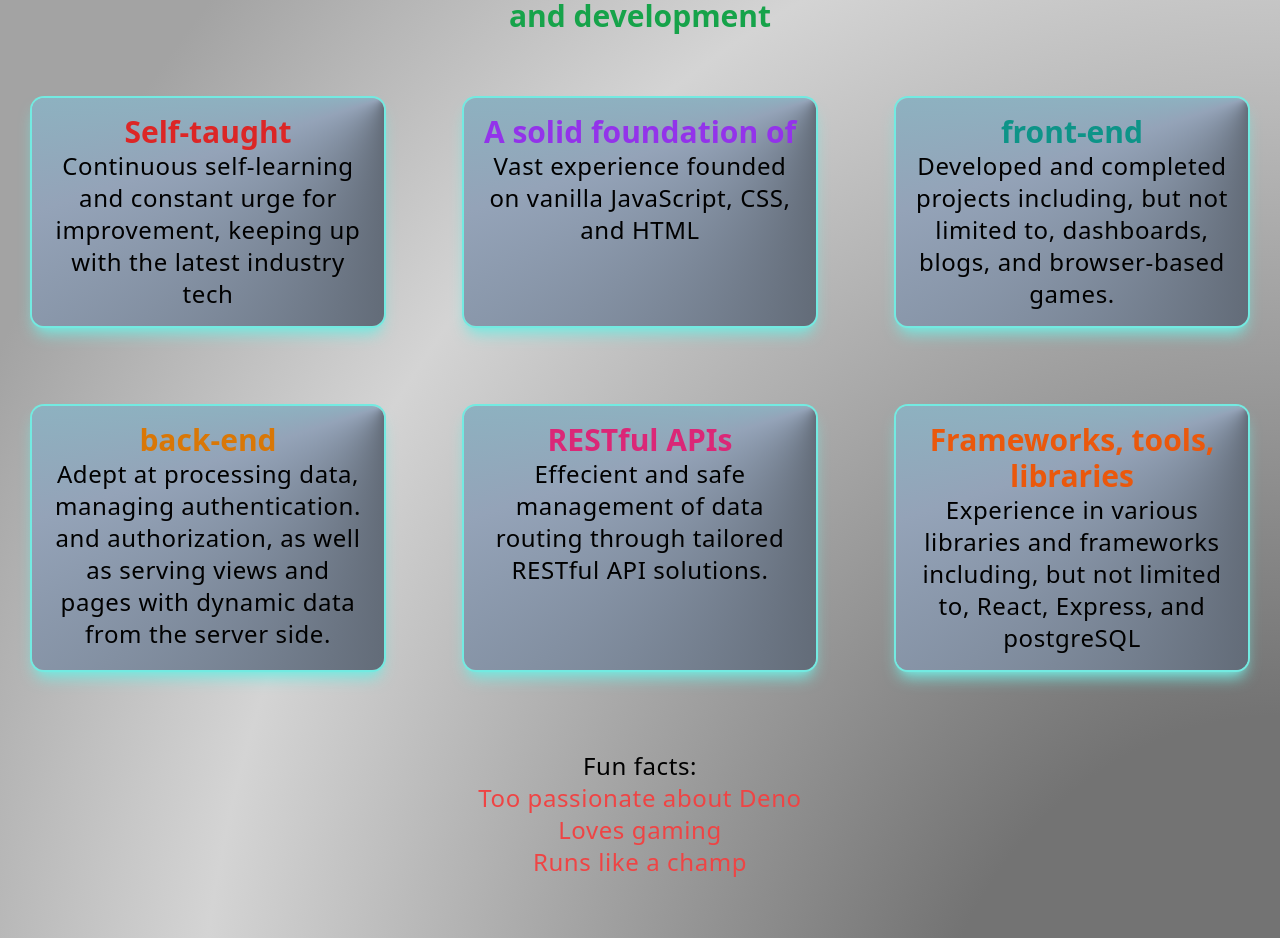
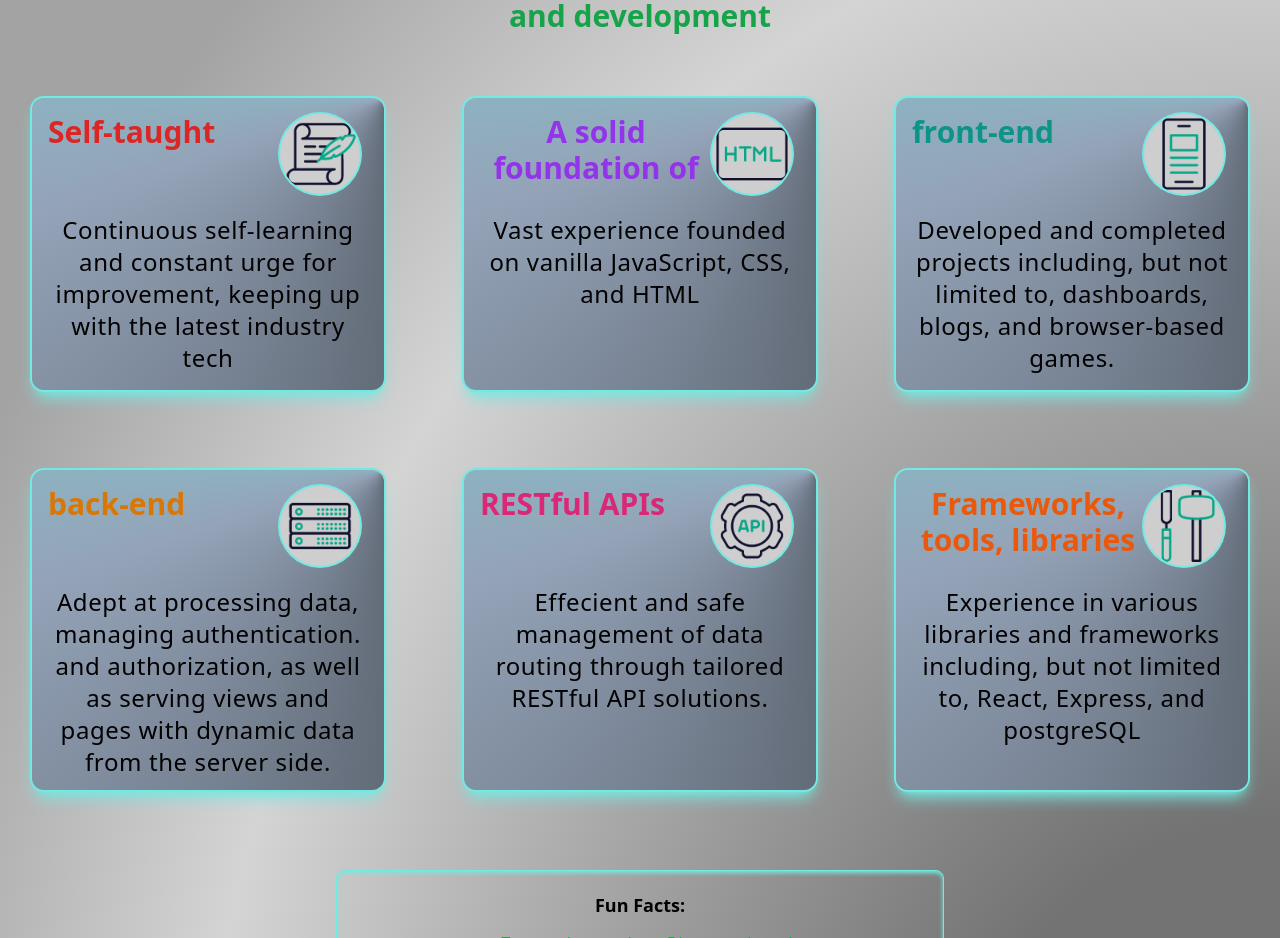
Before and after one commit to DanishKodeMonkey/DKM-website, a React (Vite) app: page /about in a window 1280 px wide. Shown: the part 354-1292 px from the top of the page. Built offline with nearby package versions, Linux system fonts and the light colour scheme.

Commit message:
update about me page

```diff
--- a/src/pages/About.tsx
+++ b/src/pages/About.tsx
@@ -1,4 +1,17 @@
 import _React from "react";
+
+//@ts-ignore:deno hates images
+import selfTaughtGif from '../public/assets/wired-outline-2344-poetry-hover-pinch.gif'
+//@ts-ignore:deno hates images
+import backEndGif from '../public/assets/wired-outline-58-servers-hover-pinch.gif'
+//@ts-ignore:deno hates images
+import frontEndGif from '../public/assets/wired-outline-1329-responsive-hover-responsive.gif'
+//@ts-ignore:deno hates images
+import foundationGif from '../public/assets/wired-outline-1321-html-5-code-language-hover-pinch.gif'
+//@ts-ignore:deno hates images
+import apiGif from '../public/assets/wired-outline-1330-rest-api-hover-machine.gif'
+//@ts-ignore:deno hates images
+import frameworksGif from '../public/assets/wired-outline-776-hammers-hover-pinch.gif'
 
 export default function About() {
   return (
@@ -21,26 +34,38 @@ export default function About() {
       <br />
       <div className="grid-layout gap-20">
         <div className="card about-me">
+          <div className="flex justify-between mb-5">
             <h4 className="highlight-red">Self-taught</h4>
+            <img src={selfTaughtGif} alt="self taught" className="about-gif" />
+          </div>
           <p>
             Continuous self-learning and constant urge for improvement, keeping
             up with the latest industry tech
           </p>
         </div>
         <div className="card about-me">
+          <div className="flex justify-between mb-5">
             <h4 className="highlight-purple">A solid foundation of</h4>
+            <img src={foundationGif} alt="A solid foundation" className="about-gif" />
+          </div>
 
           <p>Vast experience founded on vanilla JavaScript, CSS, and HTML</p>
         </div>
         <div className="card about-me">
+          <div className="flex justify-between mb-5">
             <h4 className="highlight-teal">front-end</h4>
+            <img src={frontEndGif} alt="Frontend" className="about-gif" />
+          </div>
           <p>
             Developed and completed projects including, but not limited to,
             dashboards, blogs, and browser-based games.
           </p>
         </div>
         <div className="card about-me">
+          <div className="flex justify-between mb-5">
             <h4 className="highlight-amber">back-end</h4>
+            <img src={backEndGif} alt="Backend" className="about-gif" />
+          </div>
           <p>
             Adept at processing data, managing authentication. and
             authorization, as well as serving views and pages with dynamic data
@@ -48,16 +73,22 @@ export default function About() {
           </p>
         </div>
         <div className="card about-me">
+          <div className="flex justify-between mb-5">
             <h4 className="highlight-pink">RESTful APIs</h4>
+            <img src={apiGif} alt="API" className="about-gif" />
+          </div>
           <p>
             Effecient and safe management of data routing through tailored
             RESTful API solutions.
           </p>
         </div>
         <div className="card about-me">
+          <div className="flex justify-between mb-5">
             <h4 className="highlight-orange">
               Frameworks, tools, libraries
             </h4>
+            <img src={frameworksGif} alt="frameworks" className="about-gif" />
+          </div>
           <p>
             Experience in various libraries and frameworks including, but not
             limited to, React, Express, and postgreSQL
@@ -65,15 +96,14 @@ export default function About() {
         </div>
 
       </div>
-      <p className="w-1/2 mx-auto mt-20">
-        Fun facts:
-        <ul className="text-red-500">
-          <li>Too passionate about Deno</li>
-          <li>Loves gaming</li>
-          <li>Runs like a champ</li>
-          <li></li>
+      <div className="w-1/2 mx-auto mt-20 p-5 border border-highlight-light rounded-lg shadow-inner shadow-highlight-light">
+        <h4 className="text-lg font-bold mb-3">Fun Facts:</h4>
+        <ul className="list-disc list-inside">
+          <li className="highlight-green">Too passionate about Dinosaurs in code</li>
+          <li className="highlight-yellow">Loves gaming, and breaking games</li>
+          <li className="highlight-purple">Runs like a champ, until I trip into a swamp</li>
         </ul>
-      </p>
+      </div>
     </div>
   );
 }
```
Lines whose indentation alone changed are shown as unchanged.
